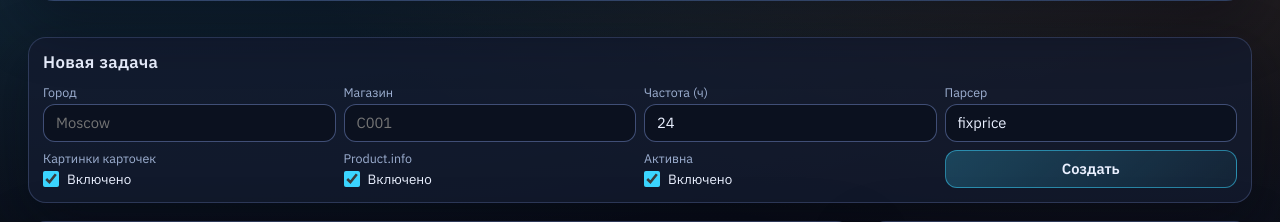
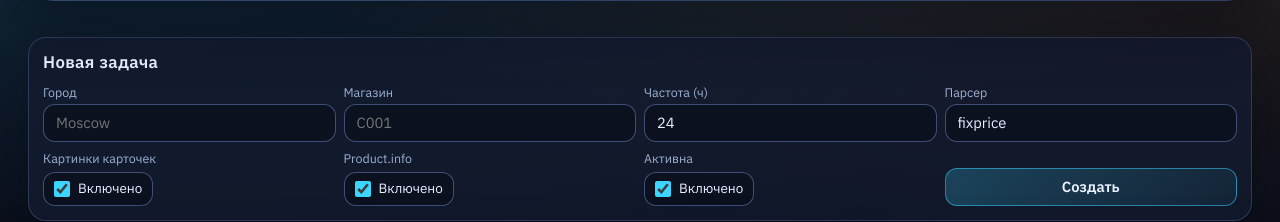
Before and after one commit to Open-Inflation/receiver, a Python web app: template app/dashboard/templates/index.html in a window 1280 px wide. Shown: the part 240-462 px from the top of the page. Run offline with Jinja, Linux system fonts and the light colour scheme; the template is opened without the code that fills it, so the values that code supplies are empty.

Commit message:
Update dashboard.css

```diff
--- a/app/dashboard/assets/dashboard.css
+++ b/app/dashboard/assets/dashboard.css
@@ -194,19 +194,44 @@ input[type="checkbox"] {
   accent-color: var(--accent);
   cursor: pointer;
   margin: 0;
+  vertical-align: middle;
 }
 
 .bool-field {
   display: inline-flex;
   align-items: center;
+  justify-content: flex-start;
   gap: 8px;
   color: var(--text);
   font-size: 0.84rem;
+  width: max-content;
+  white-space: nowrap;
+}
+
+.task-create label > .bool-field {
+  margin-top: 2px;
+  padding: 8px 10px;
+  border-radius: 12px;
+  border: 1px solid rgba(146, 173, 247, 0.4);
+  background: rgba(11, 16, 30, 0.88);
+}
+
+.bool-field input[type="checkbox"] {
+  flex: 0 0 auto;
+}
+
+.bool-field > span {
+  line-height: 1;
 }
 
 .bool-inline {
   font-size: 0.78rem;
   color: var(--muted);
+  width: auto;
+  white-space: nowrap;
+  padding: 0;
+  border: 0;
+  background: transparent;
 }
 
 button {
```
